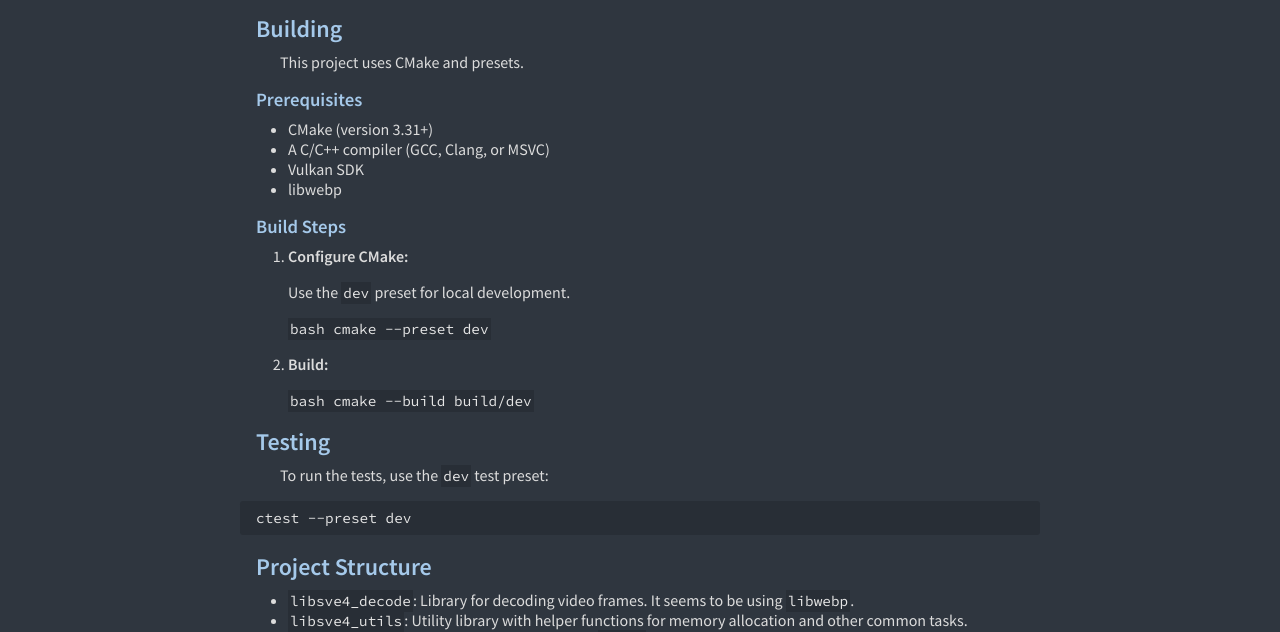
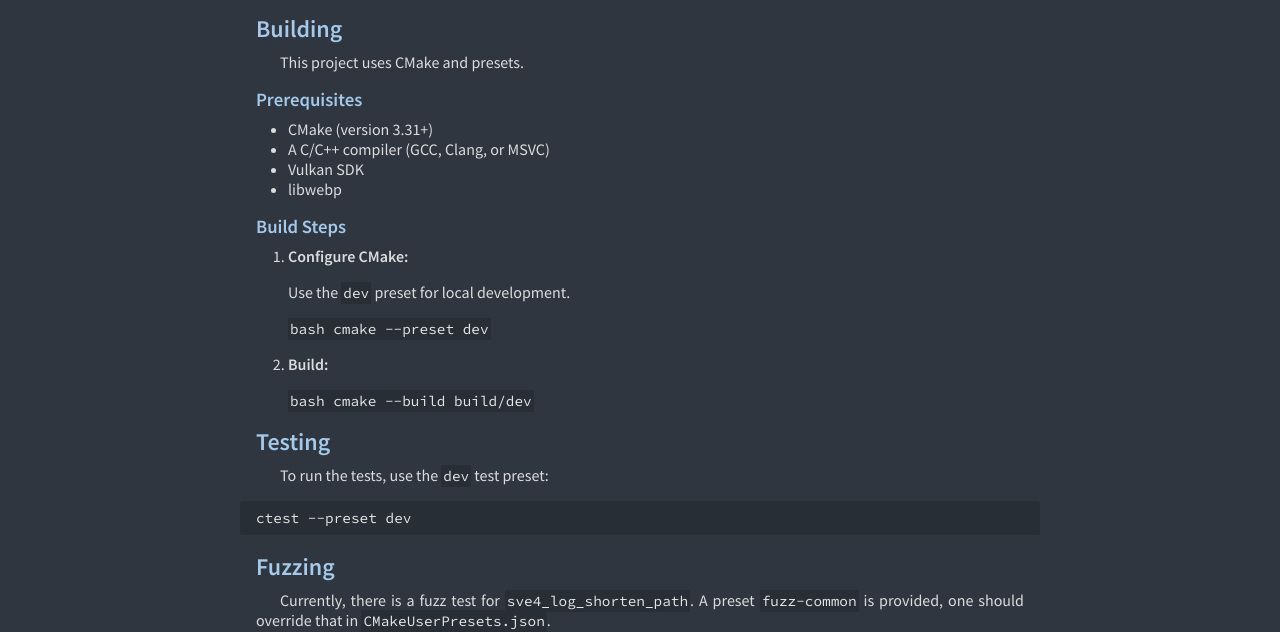
Before and after one commit to btmxh/sve4, a plain HTML site: page index.html in a window 1280 px wide. Shown: the part 155-787 px from the top of the page. Drawn offline with Linux system fonts and the light colour scheme.

Commit message:
deploy: a98ef24e8623f0b57f1400f925325e9167195288

```diff
--- a/index.html
+++ b/index.html
@@ -51,7 +51,24 @@
         <h1>
           sve4
         </h1>
-<p><a name="md_README"></a> A Vulkan-hardware accelerated video editor.</p><section id="autotoc_md1"><h2><a href="#autotoc_md1">Building</a></h2><p>This project uses CMake and presets.</p><section id="autotoc_md2"><h3><a href="#autotoc_md2">Prerequisites</a></h3><ul><li>CMake (version 3.31+)</li><li>A C/C++ compiler (GCC, Clang, or MSVC)</li><li>Vulkan SDK</li><li>libwebp</li></ul></section><section id="autotoc_md3"><h3><a href="#autotoc_md3">Build Steps</a></h3><ol><li><p><strong>Configure CMake:</strong></p><p>Use the <code>dev</code> preset for local development.</p><p><code>bash cmake --preset dev</code></p></li><li><p><strong>Build:</strong></p><p><code>bash cmake --build build/dev</code></p></li></ol></section></section><section id="autotoc_md4"><h2><a href="#autotoc_md4">Testing</a></h2><p>To run the tests, use the <code>dev</code> test preset:</p><pre class="m-code">ctest<span class="w"> </span>--preset<span class="w"> </span>dev</pre></section><section id="autotoc_md5"><h2><a href="#autotoc_md5">Project Structure</a></h2><ul><li><code>libsve4_decode</code>: Library for decoding video frames. It seems to be using <code>libwebp</code>.</li><li><code>libsve4_utils</code>: Utility library with helper functions for memory allocation and other common tasks.</li><li><code>extern</code>: Contains external dependencies, like <code>munit</code>.</li></ul></section>
+<p><a name="md_README"></a> A Vulkan-hardware accelerated video editor.</p><section id="autotoc_md1"><h2><a href="#autotoc_md1">Building</a></h2><p>This project uses CMake and presets.</p><section id="autotoc_md2"><h3><a href="#autotoc_md2">Prerequisites</a></h3><ul><li>CMake (version 3.31+)</li><li>A C/C++ compiler (GCC, Clang, or MSVC)</li><li>Vulkan SDK</li><li>libwebp</li></ul></section><section id="autotoc_md3"><h3><a href="#autotoc_md3">Build Steps</a></h3><ol><li><p><strong>Configure CMake:</strong></p><p>Use the <code>dev</code> preset for local development.</p><p><code>bash cmake --preset dev</code></p></li><li><p><strong>Build:</strong></p><p><code>bash cmake --build build/dev</code></p></li></ol></section></section><section id="autotoc_md4"><h2><a href="#autotoc_md4">Testing</a></h2><p>To run the tests, use the <code>dev</code> test preset:</p><pre class="m-code">ctest<span class="w"> </span>--preset<span class="w"> </span>dev</pre></section><section id="autotoc_md5"><h2><a href="#autotoc_md5">Fuzzing</a></h2><p>Currently, there is a fuzz test for <code>sve4_log_shorten_path</code>. A preset <code>fuzz-common</code> is provided, one should override that in <code>CMakeUserPresets.json</code>.</p><p>My setting using AFL++ is the following</p><pre class="m-code">{
+  &quot;name&quot;: &quot;fuzz&quot;,
+  &quot;inherits&quot;: [
+    &quot;fuzz-common&quot;
+  ],
+  &quot;cacheVariables&quot;: {
+    &quot;CMAKE_BUILD_TYPE&quot;: &quot;Sanitize&quot;,
+    &quot;CMAKE_C_COMPILER&quot;: &quot;/usr/local/bin/afl-clang-fast&quot;,
+    &quot;CMAKE_CXX_COMPILER&quot;: &quot;/usr/local/bin/afl-clang-fast++&quot;,
+    // -fcf-protection=full break static libraries for some reason
+    &quot;SVE4_C_FLAGS&quot;: &quot;-fsanitize=fuzzer -fstack-protector-strong -fstack-clash-protection -Wall -Wextra -Wpedantic -Wconversion -Wsign-conversion -Wcast-qual -Wformat=2 -Wundef -Wshadow -Wunused -Wnull-dereference -Wdouble-promotion -Wimplicit-fallthrough -Wstrict-prototypes -Wmissing-prototypes -Wimplicit-int -Wno-nullability-extension&quot;,
+    &quot;CMAKE_AR&quot;: &quot;/usr/bin/llvm-ar&quot;,
+    &quot;CMAKE_LINKER&quot;: &quot;/usr/bin/llvm-ld&quot;,
+    &quot;CMAKE_NM&quot;: &quot;/usr/bin/llvm-nm&quot;,
+    &quot;CMAKE_OBJDUMP&quot;: &quot;/usr/bin/llvm-objdump&quot;,
+    &quot;CMAKE_RANLIB&quot;: &quot;/usr/bin/llvm-ranlib&quot;
+  }
+}</pre></section><section id="autotoc_md6"><h2><a href="#autotoc_md6">Project Structure</a></h2><ul><li><code>libsve4_decode</code>: Library for decoding video frames. It seems to be using <code>libwebp</code>.</li><li><code>libsve4_utils</code>: Utility library with helper functions for memory allocation and other common tasks.</li><li><code>extern</code>: Contains external dependencies, like <code>munit</code>.</li></ul></section>
       </div>
     </div>
   </div>
```
